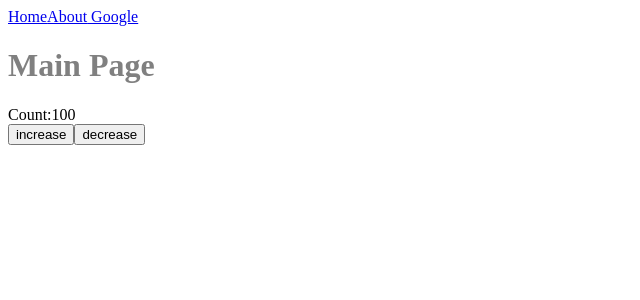
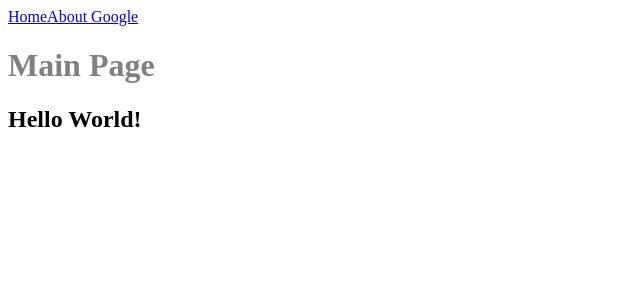
Before and after one commit to Takumikimura1899/nuxt3_basic_study, a Nuxt app: page / in a window 1280 px wide. Shown: the top 300 px of the page, without its empty margins (0-640 px from the left). Built offline with nearby package versions, Linux system fonts and the light colour scheme.

Commit message:
$hello by plugin

```diff
--- a/pages/index.vue
+++ b/pages/index.vue
@@ -1,14 +1,10 @@
 <template>
   <div>
     <h1>Main Page</h1>
-    <div>Count:{{ count }}</div>
-    <div>
-      <button @click="() => inc()">increase</button>
-      <button @click="() => dec()">decrease</button>
-    </div>
+    <h2>{{ $hello('World') }}</h2>
   </div>
 </template>
 
 <script setup>
-const { count, inc, dec } = useCounter(100);
+const { $hello } = useNuxtApp();
 </script>
--- /dev/null
+++ b/plugins/hello.ts
@@ -0,0 +1,9 @@
+export default defineNuxtPlugin(() => {
+  return {
+    provide: {
+      hello(msg: string) {
+        return `Hello ${msg}!`;
+      },
+    },
+  };
+});
```
